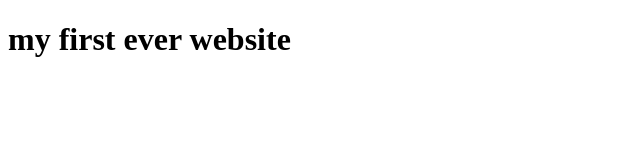
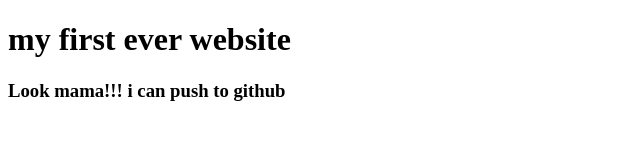
Before and after one commit to ahsojib98/my-first-website, a plain HTML site: page index.html in a window 1280 px wide. Shown: the whole page, without its empty margins (0-640 px from the left). Drawn offline with Linux system fonts and the light colour scheme.

Commit message:
learned github

```diff
--- a/index.html
+++ b/index.html
@@ -7,5 +7,6 @@
 </head>
 <body>
     <h1>my first ever website</h1>
+    <h3>Look mama!!! i can push to github</h3>
 </body>
 </html>
```
